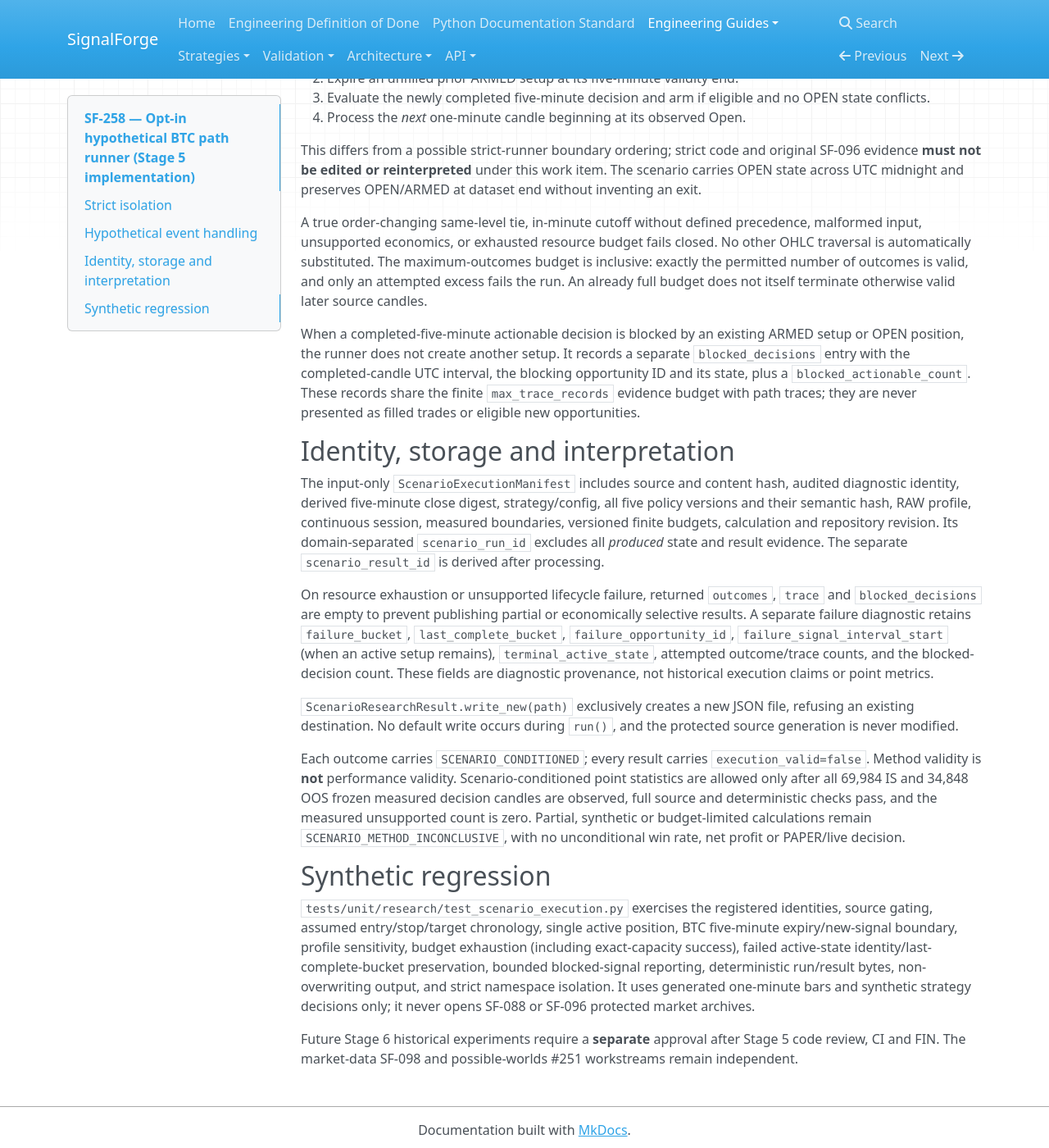
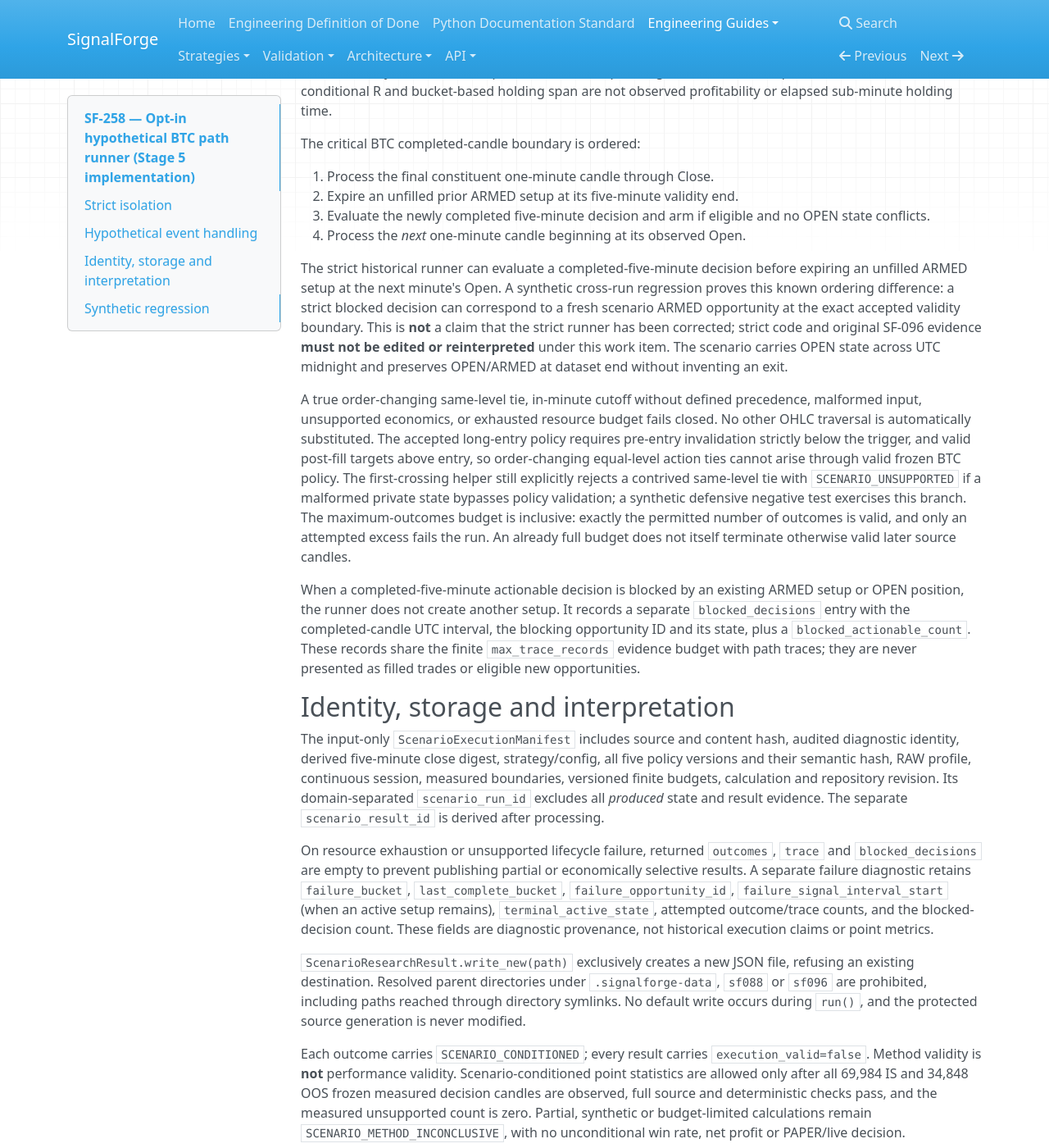
Before and after one commit to harishkamathuk/signalforge, an MkDocs documentation site: the page built from docs/engineering/scenario-research-runner.md, in a window 1280 px wide and 1400 px high, scrolled down 1329 px. Shown: the whole window at 82% size. Built offline with MkDocs 1.6.1, drawn with Linux system fonts in a browser that asks for light colours; nearby versions of some CDN libraries; some of the changed text lies outside the part shown.

Commit message:
docs(sf-258): record protected-root, fixture origin and strict/tie boundary contracts

```diff
--- a/docs/engineering/scenario-research-runner.md
+++ b/docs/engineering/scenario-research-runner.md
@@ -25,9 +25,18 @@
 boundaries, and a finite `ScenarioResourcePolicy`. Synthetic-only strategy
 fixture variants also require an explicit identity-bearing
 `synthetic_fixture_identity` beginning with `synthetic-`; protected
-requests prohibit this test-only field. It rejects unavailable
-source evidence, mismatched instruments, strict-mode profile combinations
-and unregistered rule or budget variants.
+requests prohibit this test-only field. Synthetic scenario requests also
+require independent **fixture metadata consistency**: a `fixture` provider,
+`repository-fixture` acquisition adapter, `scenario-synthetic` source grid,
+`SYNTHETIC_TEST_ONLY` limitation, no acquisition-evidence references and
+matching fixture bar-provider identities. Changing only the diagnostic ID
+cannot reclassify a Delta/provider evidence dataset as a synthetic fixture.
+These defensive checks do **not** cryptographically authenticate the origin
+of arbitrarily forged input data; a caller must not copy historical market
+bars into a synthetic fixture. Protected source loading retains its separate
+existing audit proof and fixed research-window/registry restrictions.
+The request rejects unavailable source evidence, mismatched instruments,
+strict-mode profile combinations and unregistered rule or budget variants.
 
 The five registered, **explicitly versioned** subpolicy IDs are:
 
@@ -64,14 +73,24 @@
    and no OPEN state conflicts.
 4. Process the *next* one-minute candle beginning at its observed Open.
 
-This differs from a possible strict-runner boundary ordering; strict code
-and original SF-096 evidence **must not be edited or reinterpreted** under
-this work item. The scenario carries OPEN state across UTC midnight and
+The strict historical runner can evaluate a completed-five-minute decision
+before expiring an unfilled ARMED setup at the next minute's Open. A synthetic
+cross-run regression proves this known ordering difference: a strict blocked
+decision can correspond to a fresh scenario ARMED opportunity at the exact
+accepted validity boundary. This is **not** a claim that the strict runner
+has been corrected; strict code and original SF-096 evidence **must not be
+edited or reinterpreted** under this work item. The scenario carries OPEN state across UTC midnight and
 preserves OPEN/ARMED at dataset end without inventing an exit.
 
 A true order-changing same-level tie, in-minute cutoff without defined
 precedence, malformed input, unsupported economics, or exhausted resource
 budget fails closed. No other OHLC traversal is automatically substituted.
+The accepted long-entry policy requires pre-entry invalidation strictly below
+the trigger, and valid post-fill targets above entry, so order-changing
+equal-level action ties cannot arise through valid frozen BTC policy. The
+first-crossing helper still explicitly rejects a contrived same-level tie
+with `SCENARIO_UNSUPPORTED` if a malformed private state bypasses policy
+validation; a synthetic defensive negative test exercises this branch.
 The maximum-outcomes budget is inclusive: exactly the permitted number of
 outcomes is valid, and only an attempted excess fails the run. An already
 full budget does not itself terminate otherwise valid later source candles.
@@ -104,7 +123,9 @@
 diagnostic provenance, not historical execution claims or point metrics.
 
 `ScenarioResearchResult.write_new(path)` exclusively creates a new JSON
-file, refusing an existing destination. No default write occurs during
+file, refusing an existing destination. Resolved parent directories under
+`.signalforge-data`, `sf088` or `sf096` are prohibited, including paths
+reached through directory symlinks. No default write occurs during
 `run()`, and the protected source generation is never modified.
 
 Each outcome carries `SCENARIO_CONDITIONED`; every result carries
@@ -124,7 +145,9 @@
 profile sensitivity, budget exhaustion (including exact-capacity success),
 failed active-state identity/last-complete-bucket preservation, bounded
 blocked-signal reporting, deterministic run/result bytes, non-overwriting
-output, and strict namespace isolation. It uses generated
+output, protected-directory and synthetic-provenance negative guards,
+cross-run strict/scenario expiry-order isolation, defensive same-level
+tie rejection, and strict namespace isolation. It uses generated
 one-minute bars and synthetic strategy decisions only; it never opens
 SF-088 or SF-096 protected market archives.
 
```
